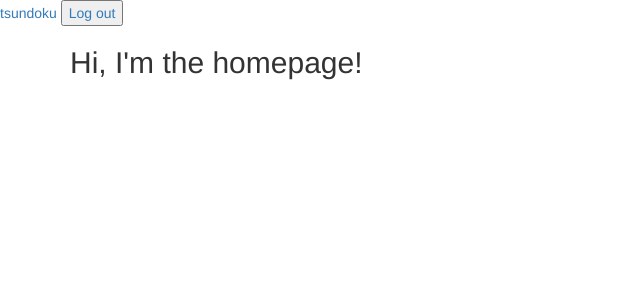
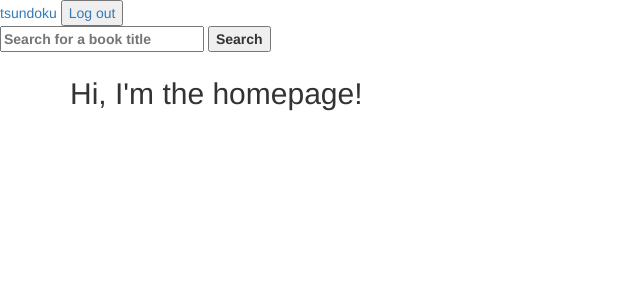
Before and after one commit to laurelkorwin/tsundoku, a Flask app: page / in a window 1280 px wide. Shown: the top 300 px of the page, without its empty margins (0-640 px from the left). Run offline with Flask 2, Linux system fonts and the light colour scheme; the visitor is signed in with stand-in values (Sample User, id 1); some libraries are stand-ins or nearby versions.

Commit message:
Revised search to include and display multiple results

```diff
--- a/server.py
+++ b/server.py
@@ -2,8 +2,16 @@
 from jinja2 import StrictUndefined
 from flask import Flask, render_template, redirect, request, flash, session, jsonify
 from flask_debugtoolbar import DebugToolbarExtension
+from model import connect_to_db, db, User, Book, Rating, Board
+import os
+import lxml
+from amazonproduct import API
 
-from model import connect_to_db, db, User, Book, Rating, Board
+access_key = os.environ['AWS_ACCESS_KEY_ID']
+secret_key = os.environ['AWS_SECRET_ACCESS_KEY']
+associate_tag = os.environ['AWS_ASSOCIATE_TAG']
+
+api = API(locale='us', access_key_id=access_key, secret_access_key=secret_key, associate_tag=associate_tag)
 
 app = Flask(__name__)
 
@@ -49,16 +57,84 @@ def process_login():
         return redirect('/login')
     else:
         flash('User account not found. Please register.')
+        return redirect('/register')
+
+@app.route('/register')
+def register_user():
+    """Process registration information"""
+
+    return render_template('register.html')
+
+@app.route('/process_registration', methods=['POST'])
+def process_registration():
+
+    username = request.form.get('username')
+    email = request.form.get('email')
+    password = request.form.get('password')
+
+    user_exists = User.query.filter_by(user_name=username).first()
+
+    if user_exists != None:
+        flash('Oops, that user name is already registered. Please choose another.')
+        return redirect('/register')
+    else:
+        new_user = User(user_name=username, email=email, password=password)
+        db.session.add(new_user)
+        db.session.commit()
+
+        flash('Your account has been successfully created!')
+        session['logged_in'] = username
+
         return redirect('/')
+
+@app.route('/search')
+def search():
+
+    search_term = request.args.get('search')
+
+    result = api.item_search('Books', Title=search_term, ResponseGroup='Images,ItemAttributes', paginate=False)
+
+    result_items = result.Items.Item
+
+    results_dict = {}
+
+    for index in range(len(result_items) - 1):
+        try:
+            key = index + 1
+            asin = result_items[index].ASIN
+            title = result_items[index].ItemAttributes.Title
+            author = result_items[index].ItemAttributes.Author
+            md_image = result_items[index].MediumImage.URL
+            lg_image = result_items[index].LargeImage.URL
+        except AttributeError:
+            title = ''
+            author = ''
+            md_image = ''
+            lg_image = ''
+        if len(title) > 0:
+            results_dict[key] = {'title': title, 'author': author, 'asin': asin, 'md_image': md_image, 'lg_image': lg_image}
+
+    return render_template('search_results.html', results_dict=results_dict)
+
+@app.route('/logout')
+def logout_user():
+    """Logout user"""
+
+    del session['logged_in']
+    flash("You are successfully logged out!")
+
+    return redirect('/')
+
+
 
 if __name__ == "__main__":
     # We have to set debug=True here, since it has to be True at the
     # point that we invoke the DebugToolbarExtension
-    app.debug = True
+    # app.debug = True
 
     connect_to_db(app)
 
     # Use the DebugToolbar
     DebugToolbarExtension(app)
 
-    app.run(host='0.0.0.0', debug=True, port=5000)
+    app.run(host='0.0.0.0', debug=False, port=5000)
--- a/templates/base.html
+++ b/templates/base.html
@@ -9,6 +9,13 @@
         <a id='nav_title' href="/">tsundoku</a>
         {% if 'logged_in' in session %}
             <button class='nav_btn'><a href="logout">Log out</a></button>
+            <form action='/search'>
+            <label for='search_field'>
+            <input type="text" name="search" placeholder="Search for a book title">
+            <input type="submit" value="Search">
+            </label>
+            </form>
+          </form>
         {% else %}
             <button class='nav_btn'><a href="login">Login</a></button>
             <button class='nav_btn'><a href="register">Register</a></button>
```
